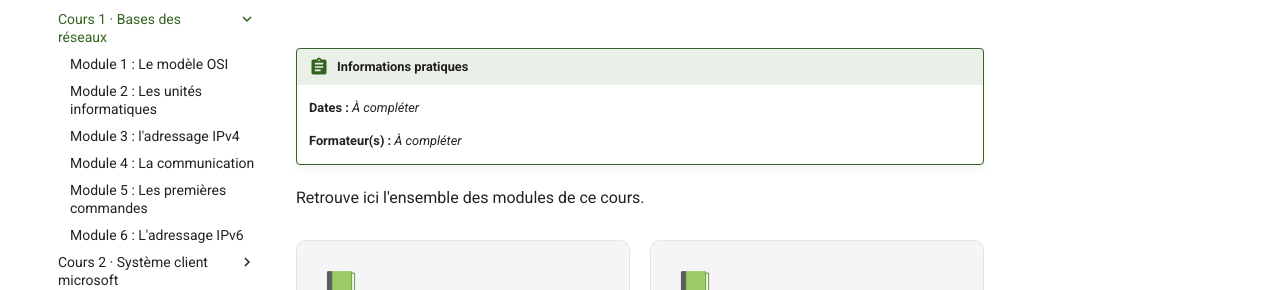
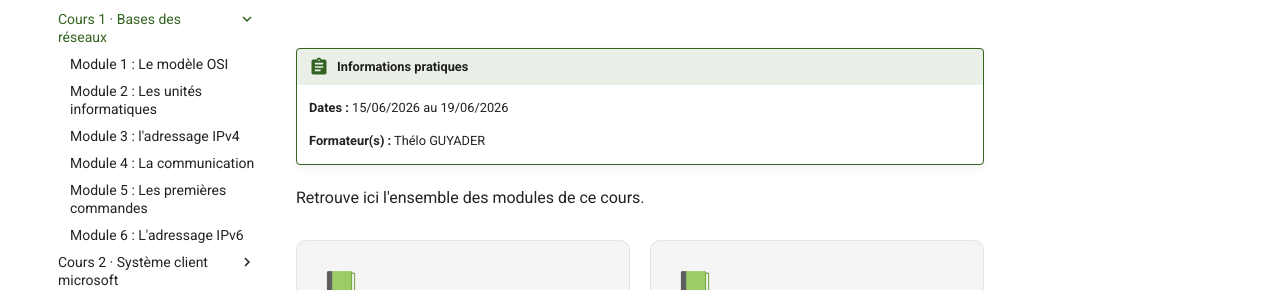
Before and after one commit to Kass-19/tssr-cours, an MkDocs documentation site: the page built from docs/cours/cours-01-bases-des-reseaux/index.md, in a window 1280 px wide and 1086 px high. Shown: the part 173-463 px from the top of the window. Built offline with MkDocs 1.6.1 and Material for MkDocs 9.7.7, drawn with Linux system fonts in a browser that asks for light colours; comment, search, counter and statistics services are not loaded.

Commit message:
Update course dates and instructor information

```diff
--- a/docs/cours/cours-01-bases-des-reseaux/index.md
+++ b/docs/cours/cours-01-bases-des-reseaux/index.md
@@ -1,9 +1,9 @@
 # Cours 1 - Bases des réseaux
 
 !!! abstract "Informations pratiques"
-    **Dates :** _À compléter_
+    **Dates :** 15/06/2026 au 19/06/2026
 
-    **Formateur(s) :** _À compléter_
+    **Formateur(s) :** Thélo GUYADER
 
 Retrouve ici l'ensemble des modules de ce cours.
 
```
